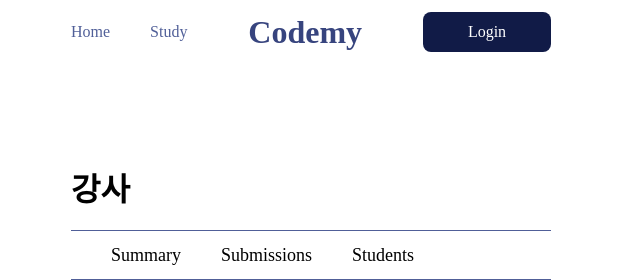
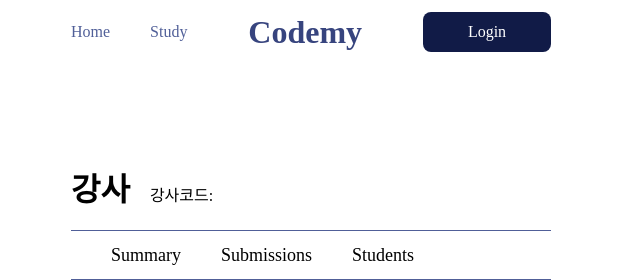
Before and after one commit to skkuse/2023spring_41class_team4, a Next.js app in the folder client/: page /study/instructor in a window 1280 px wide. Shown: the top 280 px of the page, without its empty margins (329-969 px from the left). Built offline with nearby package versions, Linux system fonts and the light colour scheme; no server answers.

Commit message:
feat: display teacher code

```diff
--- a/client/src/app/study/instructor/page.js
+++ b/client/src/app/study/instructor/page.js
@@ -9,6 +9,7 @@
 
 export default function Instructor() {
   const [userName, setUserName] = useState("");
+  const [teacherCode, setTeacherCode] = useState("");
   const now = dayjs();
   const labels = [];
   for (let i = 6; i >= 0; i--)
@@ -29,7 +30,18 @@
       });
       console.log(res.data);
     }
+    async function getInstructorInfo() {
+      const token = localStorage.getItem("Codemy");
+      const res = await axios.get("/api/teacher/me", {
+        headers: {
+          "X-Auth-Token": token,
+        },
+      });
+      console.log(res.data);
+      setTeacherCode(res.data.teacherCode);
+    }
     // getInfo();
+    getInstructorInfo();
   }, []);
 
   const options = {
@@ -139,7 +151,15 @@
 
   return (
     <main>
-      <h1 className="mb20">{userName} 강사</h1>
+      <div>
+        <h1
+          className="mb20"
+          style={{ display: "inline-block", marginRight: "20px" }}
+        >
+          {userName} 강사
+        </h1>
+        강사코드: {teacherCode}
+      </div>
       <div className="line"></div>
       <nav className="nav">
         <Link href="/study/instructor">Summary</Link>
```
